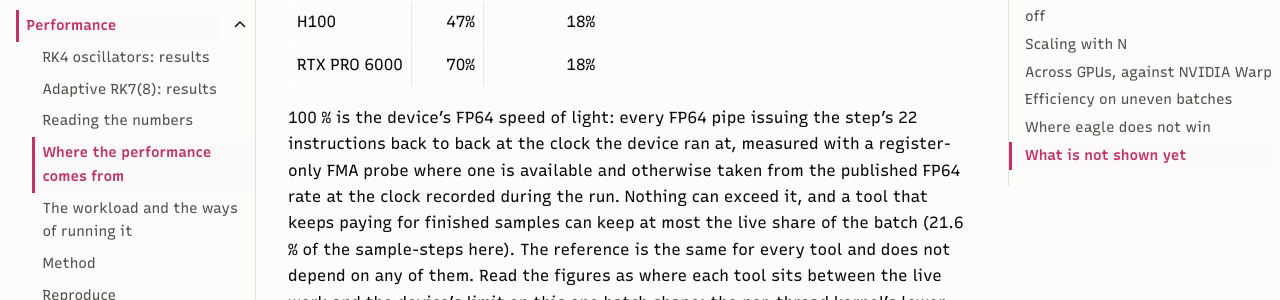
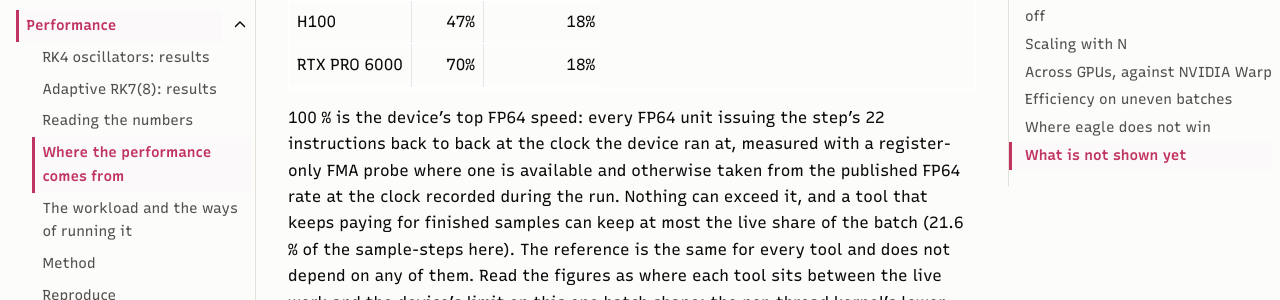
Before and after one commit to amasat01/eagle, a Sphinx documentation site: the page built from docs/content/performance/mechanism.md, in a window 1280 px wide and 900 px high, scrolled down 2930 px. Shown: the part 152-452 px from the top of the window. Built offline with Sphinx 7.4.7 and the Sphinx Book theme 1.1.4, drawn with Linux system fonts in a browser that asks for light colours; pages that are not in the unit, such as notebooks, are missing from menus; some of the changed text lies outside the part shown.

Commit message:
The efficiency text says top FP64 speed instead of speed of light

```diff
--- a/docs/content/performance/mechanism.md
+++ b/docs/content/performance/mechanism.md
@@ -51,7 +51,7 @@
 | H100 | <!--c eff dev=h100 tool=eagle-->47%<!--/c--> | <!--c eff dev=h100 tool=warp-->18%<!--/c--> |
 | RTX PRO 6000 | <!--c eff dev=rtx6000 tool=eagle-->70%<!--/c--> | <!--c eff dev=rtx6000 tool=warp-->18%<!--/c--> |
 
-100 % is the device's FP64 speed of light: every FP64 pipe issuing the step's 22 instructions back to back at the clock the device ran at, measured with a register-only FMA probe where one is available and otherwise taken from the published FP64 rate at the clock recorded during the run. Nothing can exceed it, and a tool that keeps paying for finished samples can keep at most the live share of the batch (21.6 % of the sample-steps here). The reference is the same for every tool and does not depend on any of them. Read the figures as where each tool sits between the live work and the device's limit on this one batch shape; the per-thread kernel's lower figure on spread batches is the dead-lane cost described above, not a statement about its dense-batch speed, where it sits at the same limit as `eagle`.
+100 % is the device's top FP64 speed: every FP64 unit issuing the step's 22 instructions back to back at the clock the device ran at, measured with a register-only FMA probe where one is available and otherwise taken from the published FP64 rate at the clock recorded during the run. Nothing can exceed it, and a tool that keeps paying for finished samples can keep at most the live share of the batch (21.6 % of the sample-steps here). The reference is the same for every tool and does not depend on any of them. Read the figures as where each tool sits between the live work and the device's limit on this one batch shape; the per-thread kernel's lower figure on spread batches is the dead-lane cost described above, not a statement about its dense-batch speed, where it sits at the same limit as `eagle`.
 
 ## Where eagle does not win
 
```
